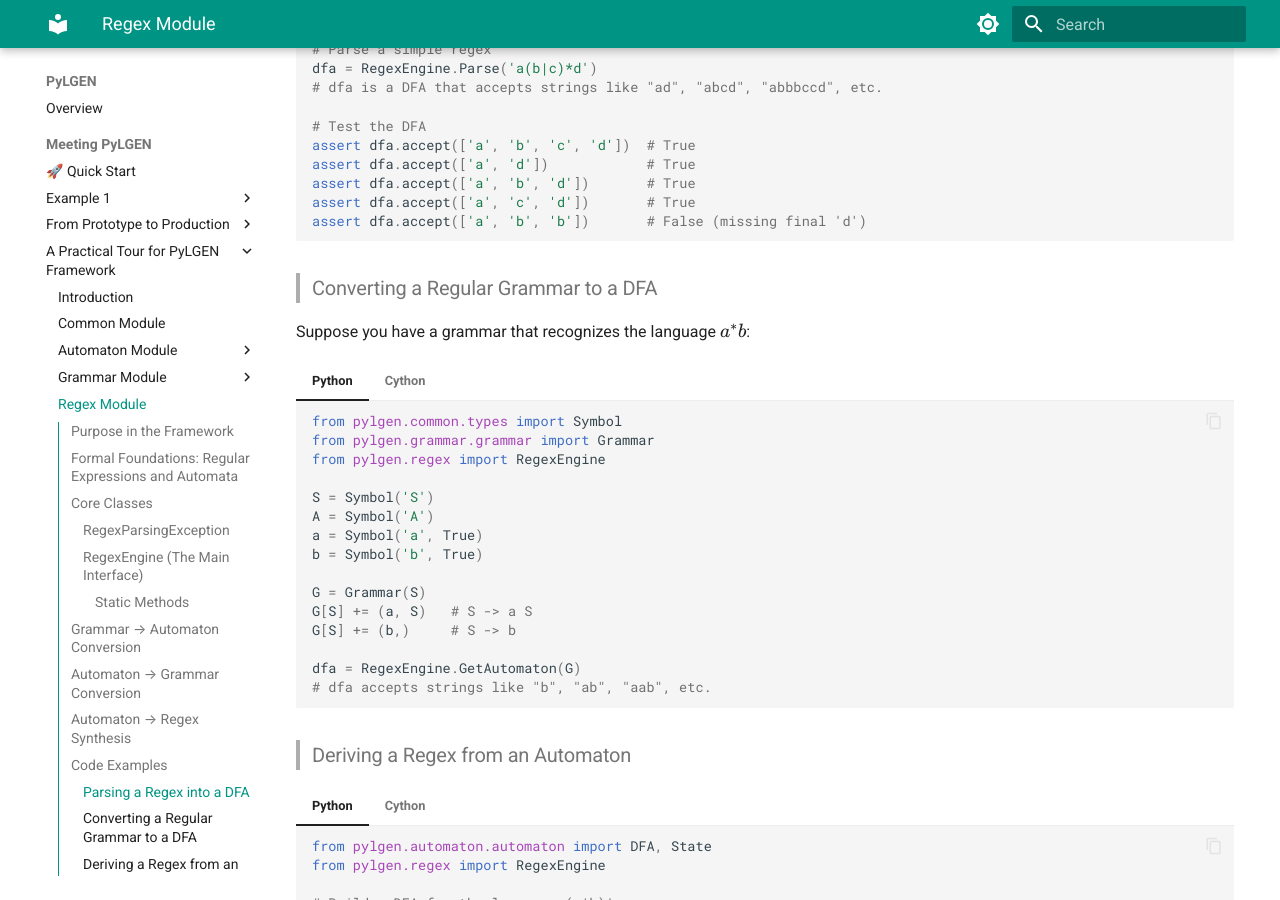
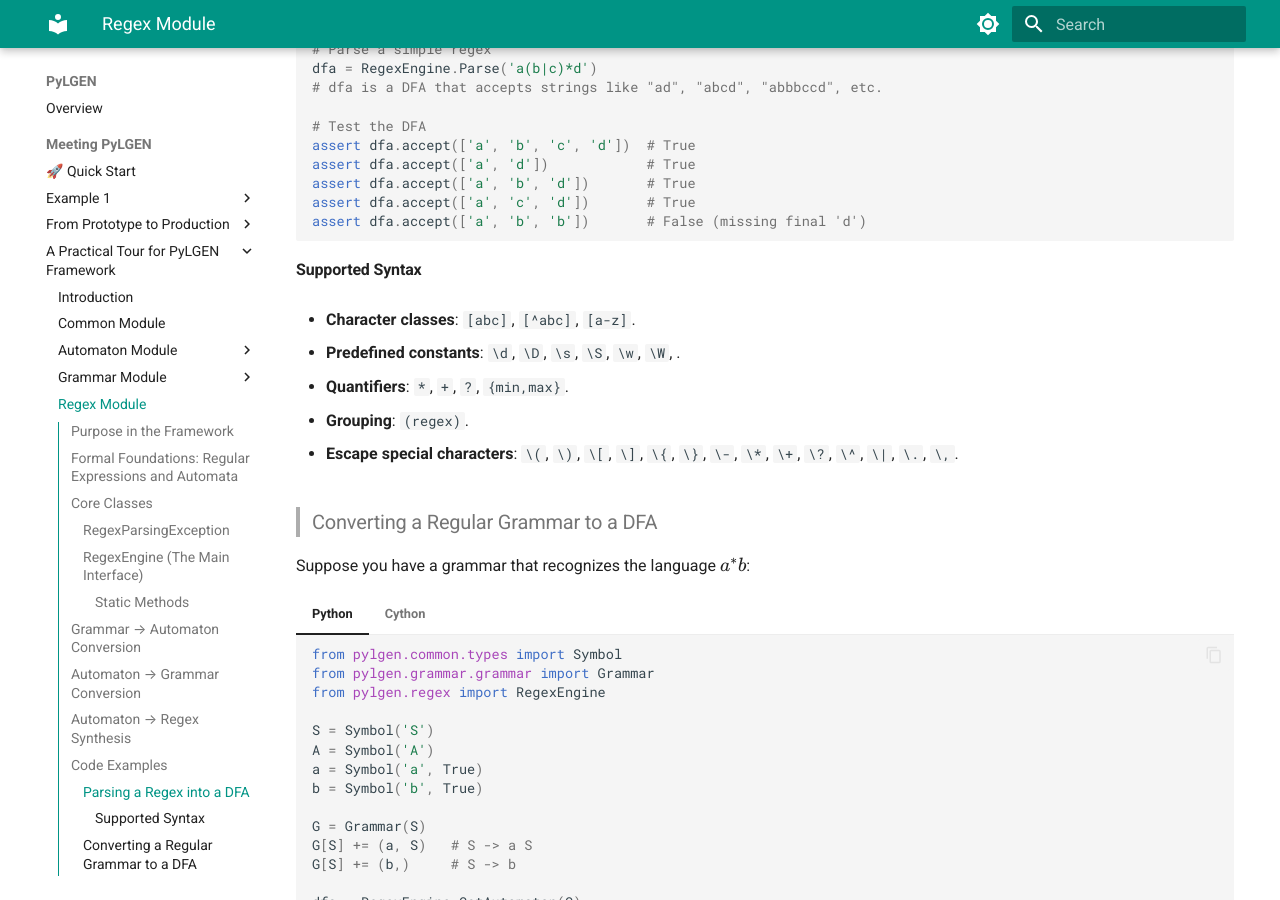
Before and after one commit to YonyUk/pylgen, an MkDocs documentation site: the page built from docs/api/regex/regex.md, in a window 1280 px wide and 900 px high, scrolled down 3093 px. Built offline with MkDocs 1.6.1 and Material for MkDocs 9.7.7, drawn with Linux system fonts in a browser that asks for light colours; some of the changed text lies outside the part shown.

Commit message:
updates documentation

````diff
--- a/docs/api/regex/regex.md
+++ b/docs/api/regex/regex.md
@@ -83,6 +83,7 @@ The `GetRegex(automaton: Automaton) -> str` method implements the state eliminat
 > ### Parsing a Regex into a DFA
 
 === "Python"
+
     ```python
     from pylgen.regex import RegexEngine
 
@@ -98,6 +99,7 @@ The `GetRegex(automaton: Automaton) -> str` method implements the state eliminat
     assert dfa.accept(['a', 'b', 'b'])       # False (missing final 'd')
     ```
 === "Cython"
+
     ```cython
     from pylgen.regex.engine cimport _parse
     from pylgen.automaton.automaton cimport DFA
@@ -113,6 +115,18 @@ The `GetRegex(automaton: Automaton) -> str` method implements the state eliminat
     assert dfa.accept(['a', 'c', 'd'])       # True
     assert dfa.accept(['a', 'b', 'b'])       # False (missing final 'd')
     ```
+
+#### Supported Syntax
+
+ - **Character classes**: `[abc]`, `[^abc]`, `[a-z]`.
+
+ - **Predefined constants**: `\d`, `\D`, `\s`, `\S`, `\w`, `\W`, .
+
+ - **Quantifiers**: `*`, `+`, `?`, `{min,max}`.
+
+ - **Grouping**: `(regex)`.
+
+ - **Escape special characters**: `\(`, `\)`, `\[`, `\]`, `\{`, `\}`, `\-`, `\*`, `\+`, `\?`, `\^`, `\|`, `\.`, `\,`.
 
 > ### Converting a Regular Grammar to a DFA
 
````
Also changed, not shown: other parts of docs/api/regex/regex.md (+1 -1 lines).
